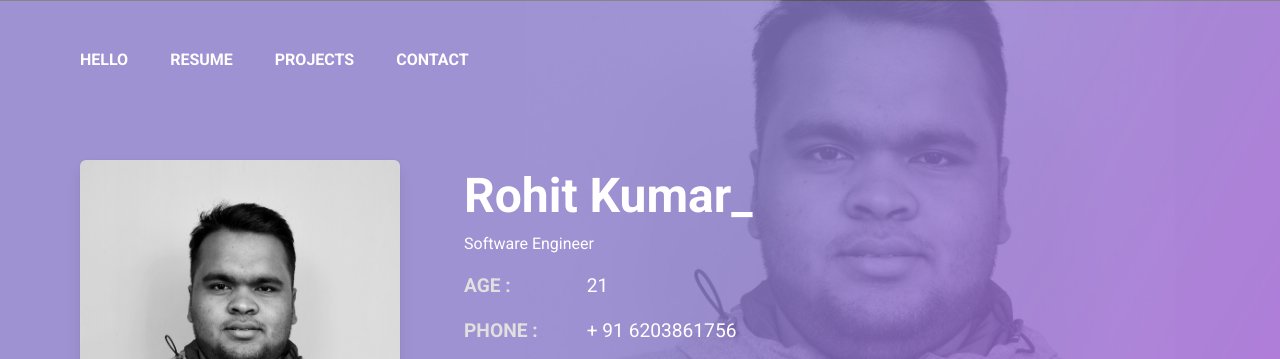
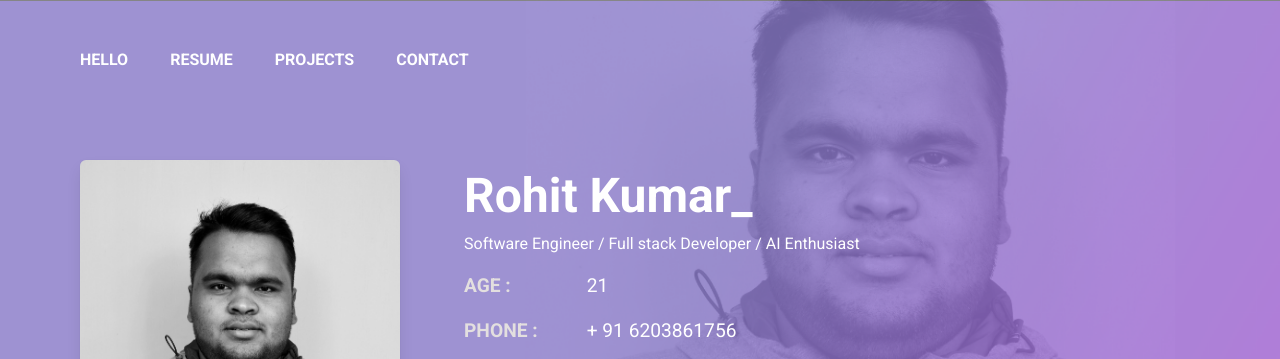
Before and after one commit to RohitKumarGit/MyPortfrolio, a website built with Vite: page index.html in a window 1280 px wide. Shown: the top 359 px of the page. Built offline with nearby package versions, Linux system fonts and the light colour scheme; a script that the page names is missing; what progressbar.js would draw is missing.

Commit message:
minor change

```diff
--- a/index.html
+++ b/index.html
@@ -4,7 +4,7 @@
     <meta charset="UTF-8" />
     <link rel="icon" type="image/svg+xml" href="favicon.svg" />
     <meta name="viewport" content="width=device-width, initial-scale=1.0" />
-    <title>Vite App</title>
+    <title>Rohit Kumar / Software Engineer</title>
     <link rel="preconnect" href="https://fonts.googleapis.com" />
     <link rel="preconnect" href="https://fonts.gstatic.com" crossorigin />
     <link rel="preconnect" href="https://fonts.googleapis.com" />
@@ -84,7 +84,9 @@
               >
                 Rohit Kumar_
               </h1>
-              <p class="has-text-white">Software Engineer</p>
+              <p class="has-text-white">
+                Software Engineer / Full stack Developer / AI Enthusiast
+              </p>
               <div class="main_box-content-details">
                 <div
                   class="columns is-marginless is-paddingless is-mobile mar is-marginless"
```
